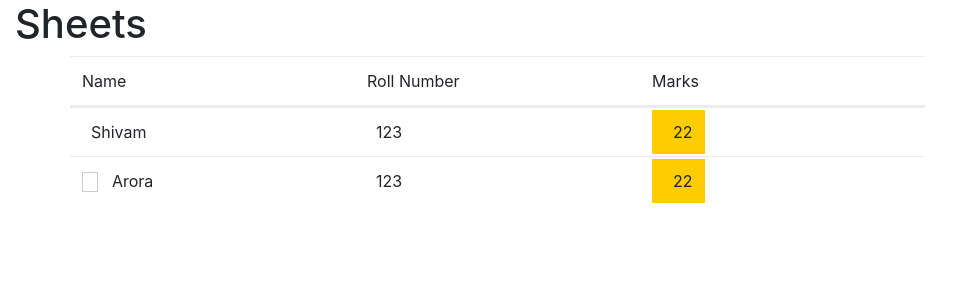
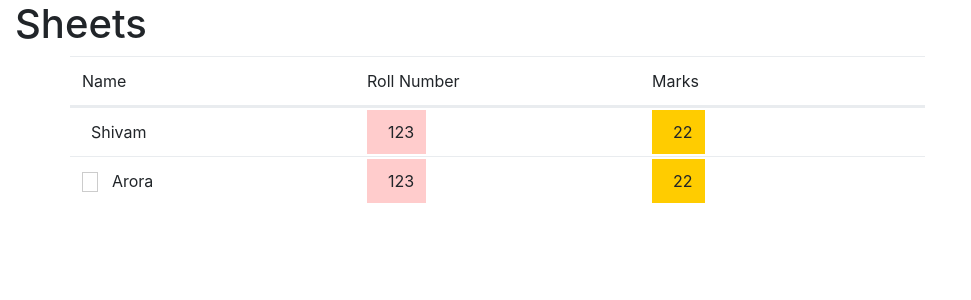
Before and after one commit to nshntarora/sheets-vue, a Vue app: page / in a window 1280 px wide. Shown: the top 300 px of the page, without its empty margins (0-971 px from the left). Built offline with nearby package versions, Linux system fonts and the light colour scheme; a web font is replaced by a local one.

Commit message:
Highlighting logic fix

```diff
--- a/src/components/Row.vue
+++ b/src/components/Row.vue
@@ -4,7 +4,7 @@
         <div class="table-column col-3"
           v-for="(col,index) in data.data"
           :key="index">
-          <span v-for="rule in addedRules" :style="classObject(rule, index)">
+          <span :style="classObject(index)">
           <i :class="iconClass" v-if="data.children && data.children.length && index===0" @click="toggle"></i>
           &nbsp;&nbsp;{{col}}
           </span>
@@ -34,6 +34,13 @@
             backgroundColor: '#fc0',
           },
         },
+        {
+          regex: 'string',
+          column: 1,
+          formatting: {
+            backgroundColor: '#fcc',
+          },
+        },
       ],
     };
   },
@@ -50,15 +57,16 @@
     toggle() {
       this.open = !this.open;
     },
-    classObject(rule, index) {
-      if (rule.column === index) {
-        return {
-          backgroundColor: rule.formatting.backgroundColor,
-          padding: '12px',
-        };
+    classObject(index) {
+      for (let i = 0, len = this.addedRules.length; i < len; i += 1) {
+        if (this.addedRules[i].column === index) {
+          return {
+            backgroundColor: this.addedRules[i].formatting.backgroundColor,
+            padding: '12px',
+          };
+        }
       }
-      return {
-      };
+      return {};
     },
   },
 };
```
